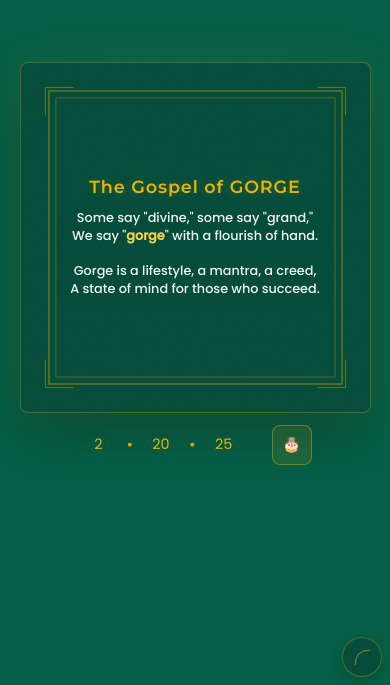
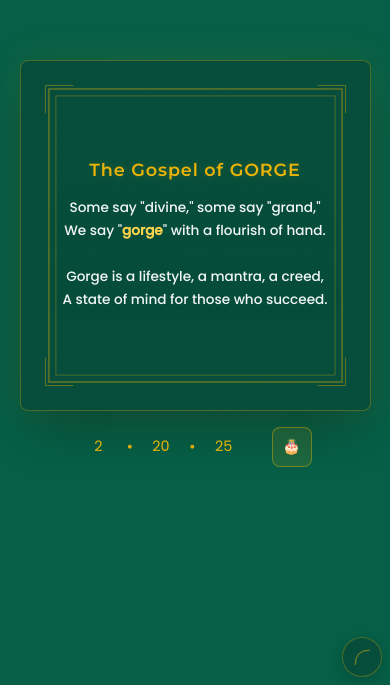
Before and after one commit to mkerem/mkerem.github.io, a plain HTML site: page 40-poems/index.html in a window 390 px wide. Shown: the part 159-844 px from the top of the page. Drawn offline with nearby package versions, Linux system fonts and the light colour scheme; a web font is replaced by a local one.

Commit message:
Update index.html
fixed line height

```diff
--- a/40-poems/index.html
+++ b/40-poems/index.html
@@ -66,7 +66,7 @@
                 display: flex;
                 align-items: center;
                 justify-content: center;
-                padding: 2rem;
+                padding: 3rem;
                 overflow: hidden;
                 transition: transform 0.3s ease, box-shadow 0.3s ease;
             }
@@ -298,8 +298,12 @@
                 }
 
                 .book {
-                    padding: 1.5rem;
+                    padding: 2rem;
                     max-height: 65vh;
+                }
+
+                .content {
+                    line-height: 1.8;
                 }
 
                 .buttons {
@@ -321,8 +325,8 @@
 
             @media (max-width: 480px) {
                 .book {
-                    padding: 1rem;
-                    max-height: 60vh;
+                    padding: 1.5rem;
+                    max-height: 65vh;
                 }
 
                 .poem {
@@ -332,16 +336,16 @@
 
                 .title {
                     font-size: 1.1rem;
-                    margin-bottom: 0.75rem;
+                    margin-bottom: 1rem;
                 }
 
                 .content {
-                    font-size: 0.8rem;
-                    line-height: 1.4;
+                    font-size: 0.85rem;
+                    line-height: 1.7;
                 }
 
                 .buttons {
-                    margin-top: 0.75rem;
+                    margin-top: 1rem;
                     gap: 0.75rem;
                 }
 
```
